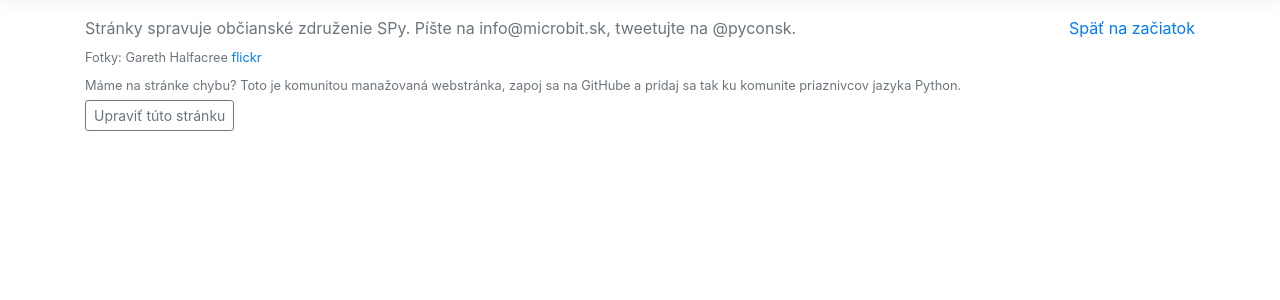
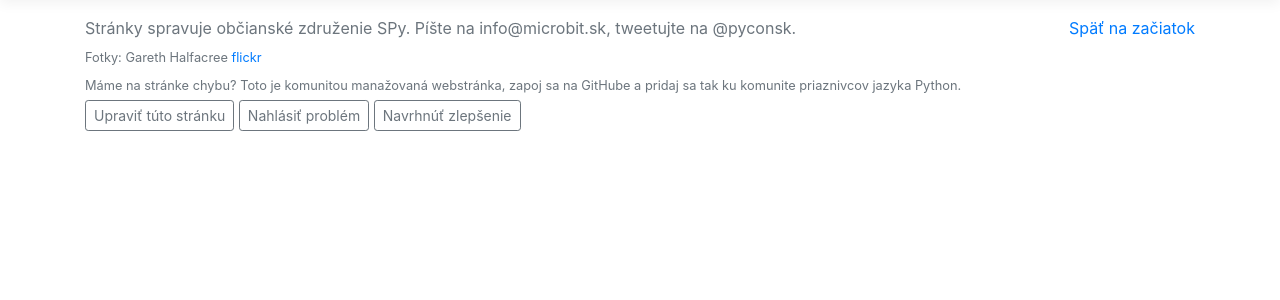
Before and after one commit to microbitsk/microbit.github.io, a Flask app: template templates/body.html in a window 1280 px wide. Shown: the part 66-366 px from the top of the page. Run offline with Flask 2, Linux system fonts and the light colour scheme; the template is opened without the code that fills it, so the values that code supplies are empty; some libraries are stand-ins or nearby versions.

Commit message:
Updated button to encourage to contribute to the website

```diff
--- a/docs/en/index.html
+++ b/docs/en/index.html
@@ -176,6 +176,12 @@
           <a href="https://github.com/micropythonsk/microbit.sk-website/edit/master/templates/index.html" class="btn btn-outline-secondary btn-sm">
              Upraviť túto stránku
           </a>
+            <a href="https://github.com/microbitsk/microbit.sk-website/issues/new?template=Bug_report.md" class="btn btn-outline-secondary btn-sm">
+             Nahlásiť problém
+          </a>
+          <a href="https://github.com/microbitsk/microbit.sk-website/issues/new?template=Feature_request.md" class="btn btn-outline-secondary btn-sm">
+             Navrhnúť zlepšenie
+          </a>
         </p>
       </div>
     </footer>
--- a/docs/index.html
+++ b/docs/index.html
@@ -176,6 +176,12 @@
           <a href="https://github.com/micropythonsk/microbit.sk-website/edit/master/templates/index.html" class="btn btn-outline-secondary btn-sm">
              Upraviť túto stránku
           </a>
+            <a href="https://github.com/microbitsk/microbit.sk-website/issues/new?template=Bug_report.md" class="btn btn-outline-secondary btn-sm">
+             Nahlásiť problém
+          </a>
+          <a href="https://github.com/microbitsk/microbit.sk-website/issues/new?template=Feature_request.md" class="btn btn-outline-secondary btn-sm">
+             Navrhnúť zlepšenie
+          </a>
         </p>
       </div>
     </footer>
--- a/docs/sk/index.html
+++ b/docs/sk/index.html
@@ -176,6 +176,12 @@
           <a href="https://github.com/micropythonsk/microbit.sk-website/edit/master/templates/index.html" class="btn btn-outline-secondary btn-sm">
              Upraviť túto stránku
           </a>
+            <a href="https://github.com/microbitsk/microbit.sk-website/issues/new?template=Bug_report.md" class="btn btn-outline-secondary btn-sm">
+             Nahlásiť problém
+          </a>
+          <a href="https://github.com/microbitsk/microbit.sk-website/issues/new?template=Feature_request.md" class="btn btn-outline-secondary btn-sm">
+             Navrhnúť zlepšenie
+          </a>
         </p>
       </div>
     </footer>
--- a/templates/body.html
+++ b/templates/body.html
@@ -77,6 +77,12 @@
           <a href="https://github.com/micropythonsk/microbit.sk-website/edit/master/templates/index.html" class="btn btn-outline-secondary btn-sm">
              {{ _('Upraviť túto stránku') }}
           </a>
+            <a href="https://github.com/microbitsk/microbit.sk-website/issues/new?template=Bug_report.md" class="btn btn-outline-secondary btn-sm">
+             {{ _('Nahlásiť problém') }}
+          </a>
+          <a href="https://github.com/microbitsk/microbit.sk-website/issues/new?template=Feature_request.md" class="btn btn-outline-secondary btn-sm">
+             {{ _('Navrhnúť zlepšenie') }}
+          </a>
         </p>
       </div>
     </footer>
```
